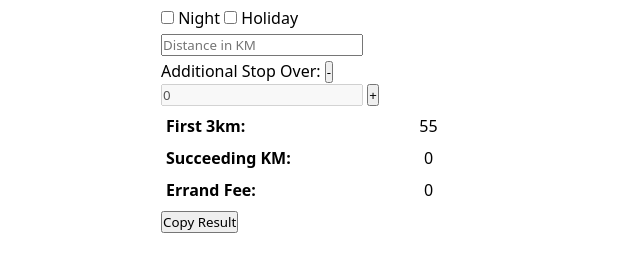
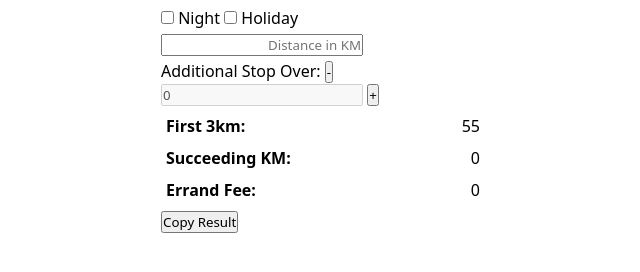
Before and after one commit to b3n10/errandboy, a website: page costcalculator/new.html in a window 1280 px wide. Shown: the whole page, without its empty margins (299-939 px from the left). Drawn offline with Linux system fonts and the light colour scheme.

Commit message:
width of labels

```diff
--- a/costcalculator/css/style.css
+++ b/costcalculator/css/style.css
@@ -14,12 +14,17 @@
     padding: 2px 0;
 }
 
+.row #tx_distance {
+    text-align: right;
+}
+
 .result {
     font-size: 16px;
 }
 
 div.estimates {
     padding: 5px;
+    width: 90%;
 }
 
 div.estimates label {
@@ -29,12 +34,12 @@ div.estimates label {
 div.estimates label:first-child {
     font-weight: 900;
     text-align: left;
-    width: 50%;
+    width: 75%;
 }
 
 div.estimates label:last-child {
-    text-align: center;
-    width: 50%;
+    text-align: right;
+    width: 25%;
 }
 
 button.btn_copy {
```
